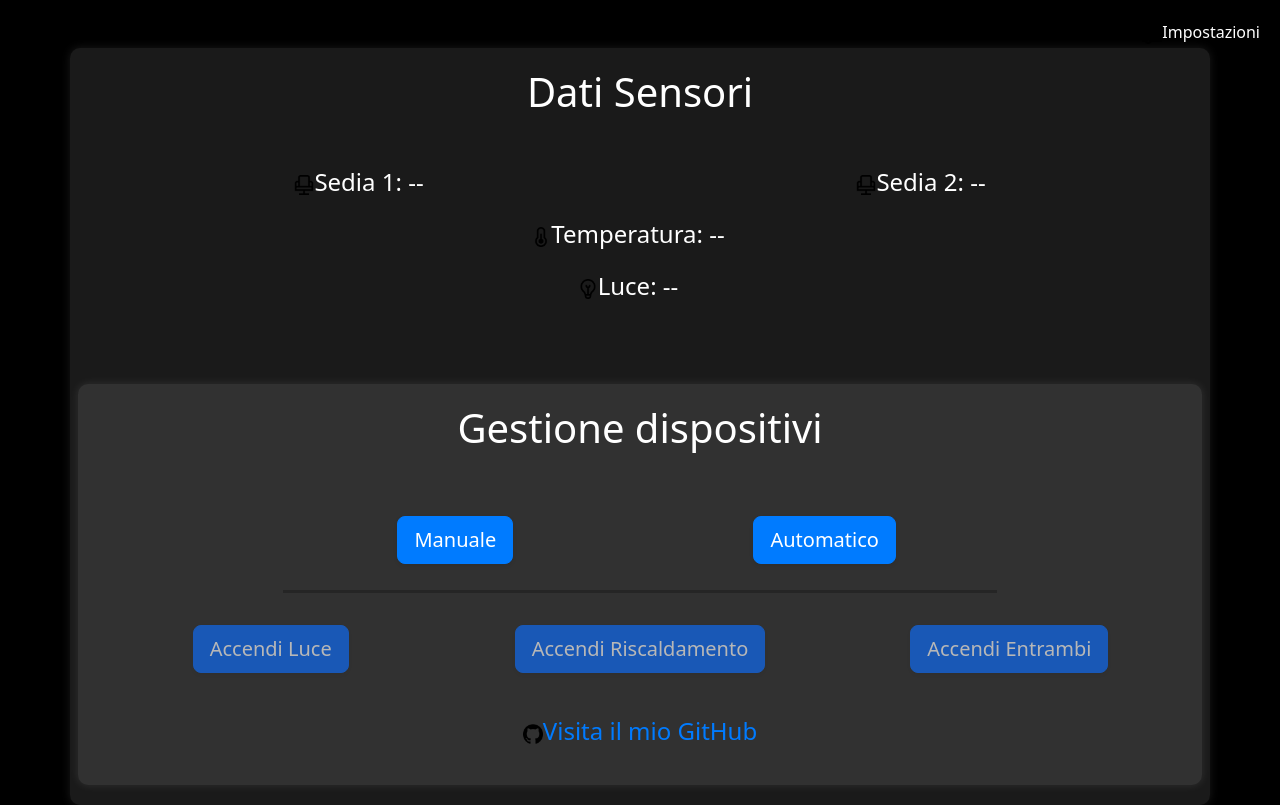
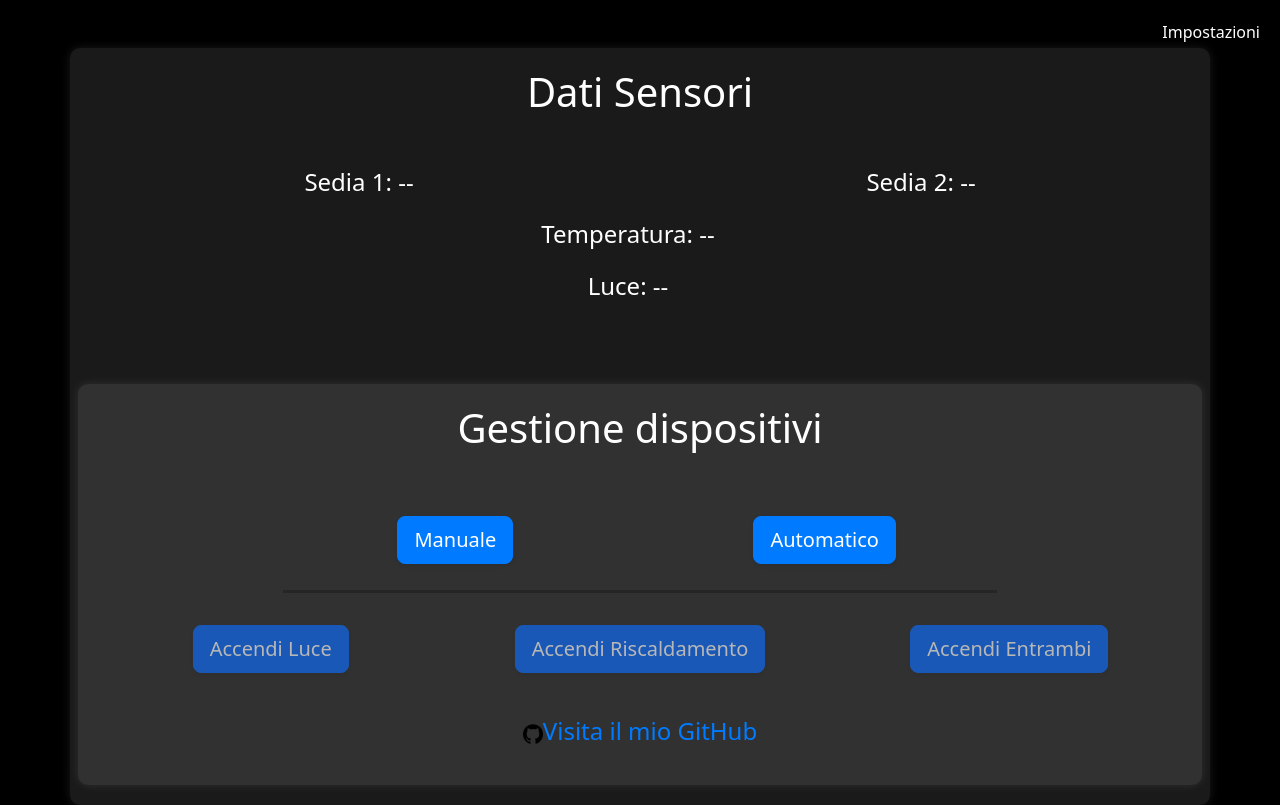
Before and after one commit to matteosaetti/IoTChairs, a Flask app: page / in a window 1280 px wide. Run offline with Flask 3, Linux system fonts and the light colour scheme; some libraries are stand-ins or nearby versions.

Commit message:
adjust button settings

```diff
--- a/web/templates/index.html
+++ b/web/templates/index.html
@@ -80,22 +80,22 @@
     <div class="container mt-5">
         <h1 class="text-center mb-5">Dati Sensori</h1>
         <div class="settings-link">
-            <a href="settings"><img src="images/settings.png" style="width: 20px; height: 20px;">Impostazioni</a>
+            <a href="settings">Impostazioni</a>
           </div>
         <div class="sensor-values">
             <div class="row">
             <div class="col-md-6">
-              <p><img src="images/chair.png" style="width: 20px; height: 20px;">Sedia 1: <span id="pressureValue1">--</span></p>
+              <p>Sedia 1: <span id="pressureValue1">--</span></p>
             </div>
             <div class="col-md-6">
-              <p><img src="images/chair.png" style="width: 20px; height: 20px;">Sedia 2: <span id="pressureValue2">--</span></p>
+              <p>Sedia 2: <span id="pressureValue2">--</span></p>
             </div>
           </div>
           <div class="row">
         <div class="row mb-3">
           <div class="col-md-12 sensor-values">
-            <p><img src="IoTChairs/web/static/images/temp.png" style="width: 20px; height: 20px;">Temperatura: <span id="temperatureValue">--</span></p>
-            <p><img src="images/light.png" style="width: 20px; height: 20px;">Luce: <span id="lightValue">--</span></p>
+            <p>Temperatura: <span id="temperatureValue">--</span></p>
+            <p>Luce: <span id="lightValue">--</span></p>
           </div>
         </div>
 
@@ -134,22 +134,29 @@
     <script src="{{ url_for('static', filename='bootstrap/js/jquery.min.js') }}"></script>
     <script src="{{ url_for('static', filename='bootstrap/js/bootstrap.min.js') }}"></script>
 <script>
-    var lastClickedSensor = null;
+    var lastClickedSensor = auto;
 
     function updateSensorValues(sensorId, value) {
       $('#'+sensorId).text(value);
     }
+    function disableSensors() {
+      var pressureValue1 = $('#pressureValue1').text();
+      var pressureValue2 = $('#pressureValue2').text();
 
-    function disableSensors() {
-        if ($('#manual').hasClass('active')) {
+          if ($('#manual').hasClass('active')) {
             $('#light').prop('disabled', false);
             $('#temp').prop('disabled', false);
             $('#all').prop('disabled', false);
-        } else {
+            $('#auto').removeClass('active');
+          } else {
+            if (pressureValue1 == 'Si' || pressureValue2 == 'Si' || (pressureValue1 == 'Si' && pressureValue2 == 'Si') ) {
+              $('#auto').addClass('active');
+            }
             $('#light').prop('disabled', true);
             $('#temp').prop('disabled', true);
             $('#all').prop('disabled', true);
         }
+
     }
 
     $(document).ready(function() {
@@ -212,6 +219,7 @@
         updateLight(lightValue + " lux");
         updatePressure1(pressureValue1);
         updatePressure2(pressureValue2);
+        disableSensors();
       }, 5000);
     });
   </script>
--- a/web/templates/settings.html
+++ b/web/templates/settings.html
@@ -101,7 +101,7 @@
 </div>
 
 <div class="index-link">
-    <a href="/"><img src="images/home.png" style="width: 20px; height: 20px;">Indietro</a>
+    <a href="/">Indietro</a>
 </div>
 <div class="git-link">
     <p><a href="https://github.com/matteosaetti" target="_blank" rel="noopener noreferrer">Visita il mio GitHub</a></p>
```
